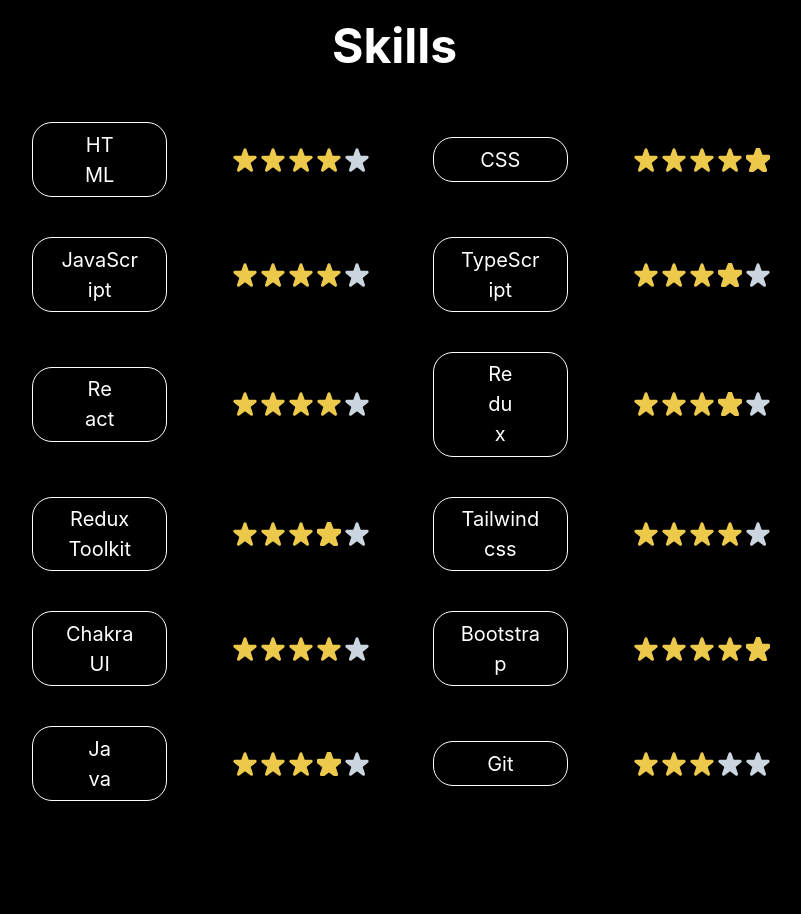
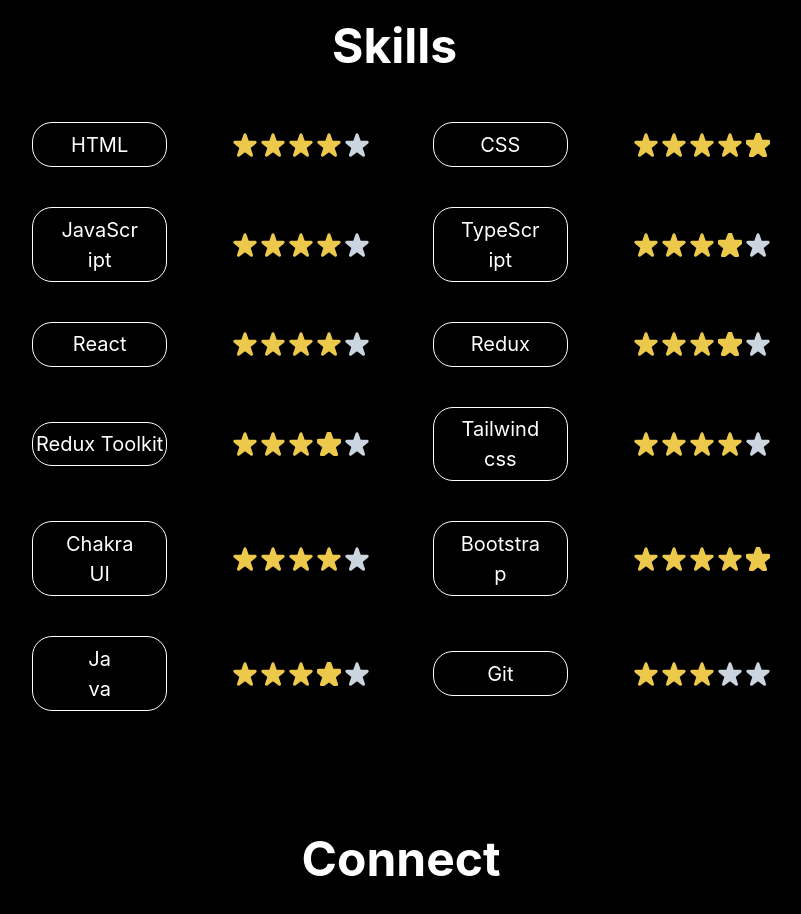
Before and after one commit to Junaidify/Portfolio, a React (Vite) app in the folder Frontend/: page / in a window 1280 px wide. Shown: the part 1060-1974 px from the top of the page, without its empty margins (239-1040 px from the left). Built offline with nearby package versions, Linux system fonts and the light colour scheme; no server answers.

Commit message:
skill's section width fixed

```diff
--- a/Frontend/src/components/Skills.tsx
+++ b/Frontend/src/components/Skills.tsx
@@ -28,7 +28,7 @@
           <Text
             border={`1px solid ${textColor === "black" ? "black" : "white"}`}
             textAlign={"center"}
-            p={"0.8vh 4vw"}
+            p={"0.8vh 2vw"}
             fontSize={"xl"}
             borderRadius={"20px"}
             w={"40%"}
@@ -88,7 +88,7 @@
           <Text
             border={`1px solid ${textColor === "black" ? "black" : "white"}`}
             textAlign={"center"}
-            p={"0.8vh 4vw"}
+            p={"0.8vh 2vw"}
             fontSize={"xl"}
             borderRadius={"20px"}
             w={"40%"}
@@ -103,7 +103,7 @@
           <Text
             border={`1px solid ${textColor === "black" ? "black" : "white"}`}
             textAlign={"center"}
-            p={"0.8vh 4vw"}
+            p={"0.8vh 2vw"}
             fontSize={"xl"}
             borderRadius={"20px"}
             w={"40%"}
@@ -118,7 +118,7 @@
           <Text
             border={`1px solid ${textColor === "black" ? "black" : "white"}`}
             textAlign={"center"}
-            p={"0.8vh 2vw"}
+            p={"0.8vh 0vw"}
             fontSize={"xl"}
             borderRadius={"20px"}
             w={"40%"}
```
